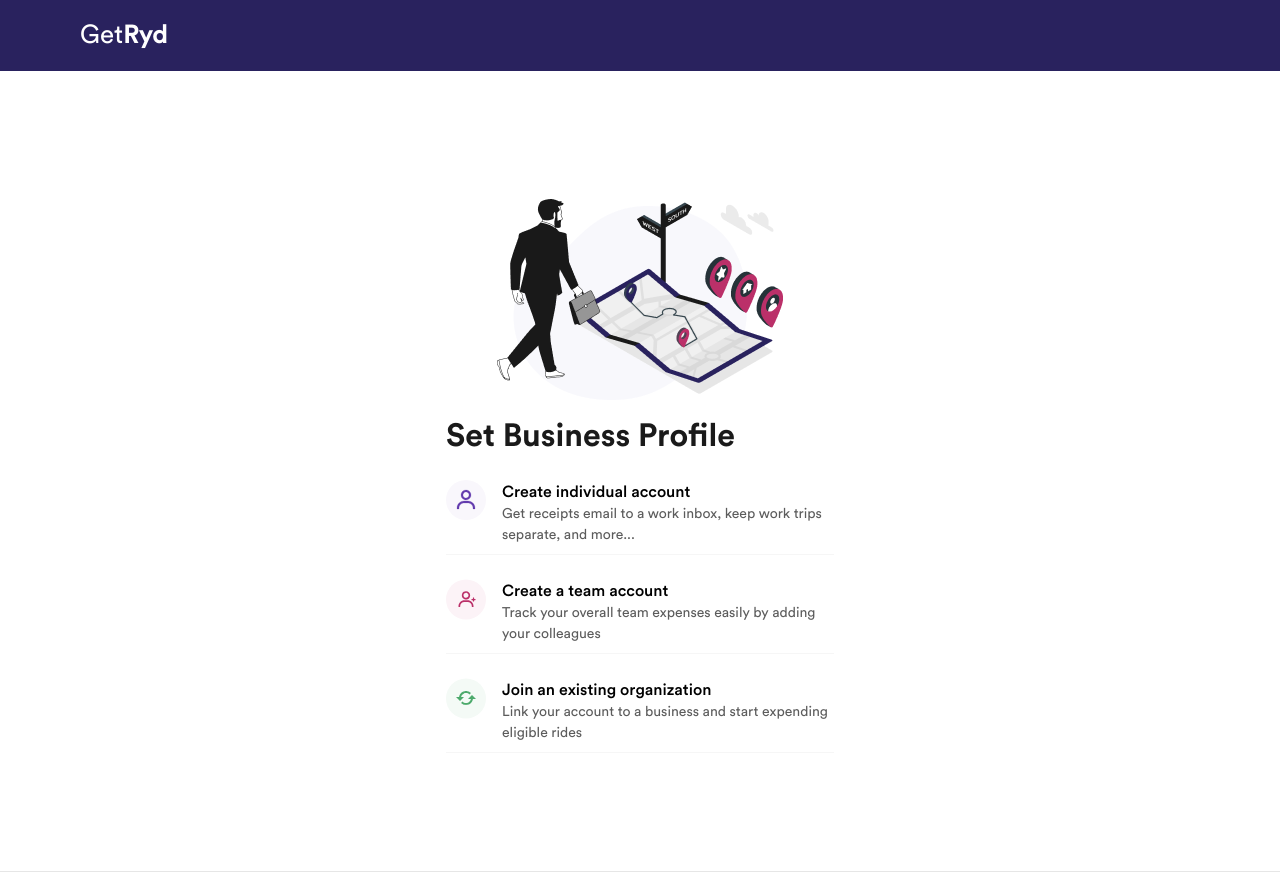
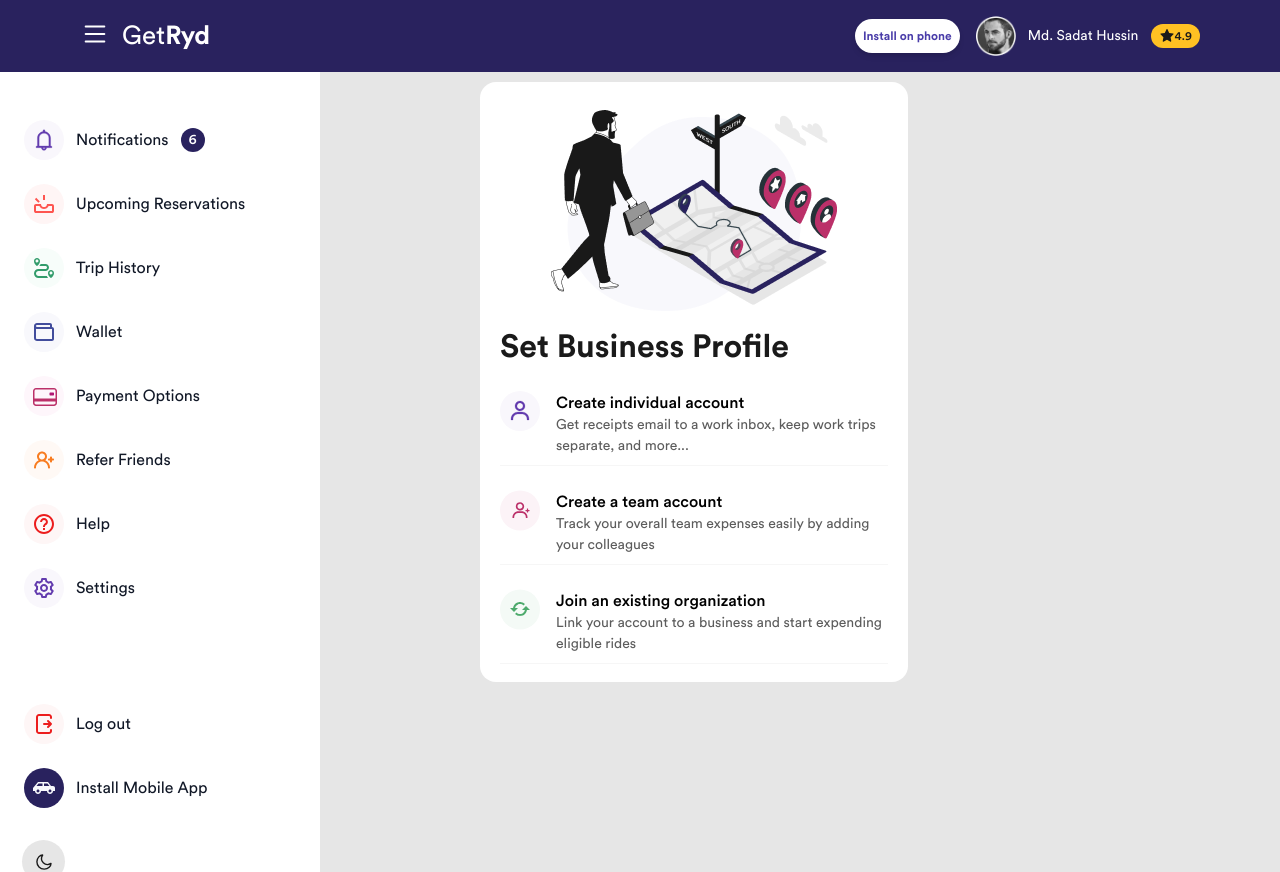
Before and after one commit to shohan-ch/ride-sharing-platform, a Next.js app: page /wallet/set_business_profile in a window 1280 px wide. Built offline with nearby package versions, Linux system fonts and the light colour scheme.

Commit message:
set business profile page issue fix

```diff
--- a/src/components/Reserve/ReserveHome.jsx
+++ b/src/components/Reserve/ReserveHome.jsx
@@ -9,8 +9,8 @@ const ReserveHome = () => {
 
   return (
     <>
-      <section className="flex h-screen items-center justify-center bg-white dark:bg-dark-bg 2xs:block 2xs:h-full 2xs:w-full">
-        <div className="rounded-2xl border p-5 sm:pb-3 sm:dark:border-0 lg:dark:border 2xs:pb-10 2xs:dark:border-0">
+      <section className="flex bg-gray-2 dark:bg-dark-bg  lg:pl-[480px] lg:pt-[10px] 2xs:block 2xs:h-full 2xs:w-full">
+        <div className="rounded-2xl border bg-white p-5 sm:pb-3 sm:dark:border-0 lg:dark:border 2xs:pb-10 2xs:dark:border-0">
           <div className="h-full w-[428px]  overflow-y-auto overflow-x-hidden dark:bg-dark-bg  xl:h-[600px] 2xl:h-[490px] 3xl:h-full 2xs:w-auto">
             <div className="lg:h-[316px] 2xl:h-[316px]">
               <img
--- a/src/components/Wallet/SetBusinessProfile/SetBusinessProfileView.jsx
+++ b/src/components/Wallet/SetBusinessProfile/SetBusinessProfileView.jsx
@@ -7,8 +7,8 @@ const SetBusinessProfileView = () => {
   };
   return (
     <>
-      <section className="flex h-screen items-center justify-center bg-white dark:bg-dark-bg 2xs:block 2xs:h-full 2xs:w-full">
-        <div className="lg:darkpy-4 smorder 2xs:da-0rlgorder-0 sm:dk2x:order-0 b rounded-2xl py-4">
+      <section className="flex bg-gray-2 dark:bg-dark-bg lg:pl-[480px] lg:pt-[10px] 2xs:block 2xs:h-full 2xs:w-full">
+        <div className="lg:darkpy-4 smorder 2xs:da-0rlgorder-0 sm:dk2x:order-0 b rounded-2xl bg-white ">
           <div className="h-full w-[428px] overflow-y-auto overflow-x-hidden dark:bg-dark-bg sm:pb-3 xl:h-[600px] 2xl:h-[490px]  3xl:h-full  2xs:w-auto 2xs:pb-10">
             <div className="mt-7">
               <img
--- a/src/pages/_app.js
+++ b/src/pages/_app.js
@@ -4,10 +4,7 @@ import "@/styles/globals.css";
 import "@/styles/tailwind.css";
 import { ThemeProvider } from "next-themes";
 export default function App({ Component, pageProps, router }) {
-  let isAuthPage =
-    router.pathname.startsWith("/[auth]") ||
-    router.pathname.endsWith("/reserve") ||
-    router.pathname.endsWith("/wallet/set_business_profile");
+  let isAuthPage = router.pathname.startsWith("/[auth]");
 
   const getLayout = (page) => {
     return (
--- a/src/pages/reserve/index.js
+++ b/src/pages/reserve/index.js
@@ -1,4 +1,3 @@
-import LayoutOnlyHeader from "@/components/Layout/LayoutOnlyHeader";
 import ReserveHome from "@/components/Reserve/ReserveHome";
 
 const ResevePage = () => {
@@ -8,8 +7,5 @@ const ResevePage = () => {
     </>
   );
 };
-ResevePage.getLayout = (page) => {
-  return <LayoutOnlyHeader>{page}</LayoutOnlyHeader>;
-};
 
 export default ResevePage;
```
